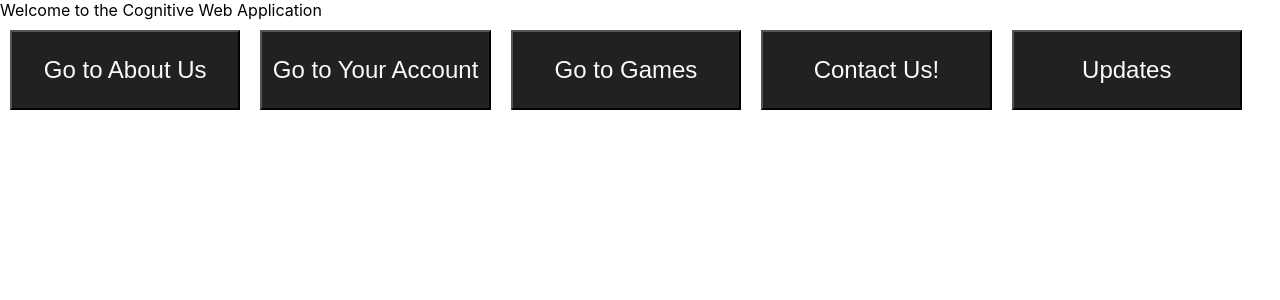
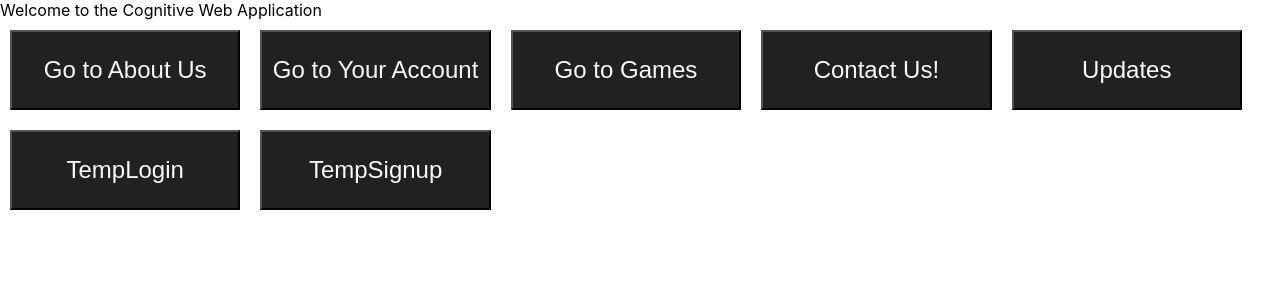
Before and after one commit to san0014s/Cog-Web-App, a React (Create React App) app: page / in a window 1280 px wide. Shown: the top 300 px of the page. Built offline with nearby package versions, Linux system fonts and the light colour scheme.

Commit message:
added temporary login and signup buttons

```diff
--- a/src/routes/Home.js
+++ b/src/routes/Home.js
@@ -9,6 +9,8 @@ const AccountButton = "Go to Your Account";
 const GamesButton = "Go to Games";
 const ContactButton = "Contact Us!";
 const UpdateButton = "Updates";
+const LoginButton = "TempLogin";
+const SignupButton = "TempSignup"
 
 //different button themes (just one right now)
 const theme = {
@@ -74,6 +76,14 @@ export default function Home() {
     navigate('/updates');
   }
 
+  const navigateLogin = () => {
+    navigate('/login');
+  }
+
+  const navigateSignup = () => {
+    navigate('/Signup');
+  }
+
   //TODO: Pages still needed: login, signup
 
   return <>
@@ -97,5 +107,13 @@ export default function Home() {
     <Button onClick = {navigateUpdates}>
       {UpdateButton}
     </Button>
+
+    <Button onClick = {navigateLogin}>
+      {LoginButton}
+    </Button>
+
+    <Button onClick = {navigateSignup}>
+      {SignupButton}
+    </Button>
   </>
 }
```
